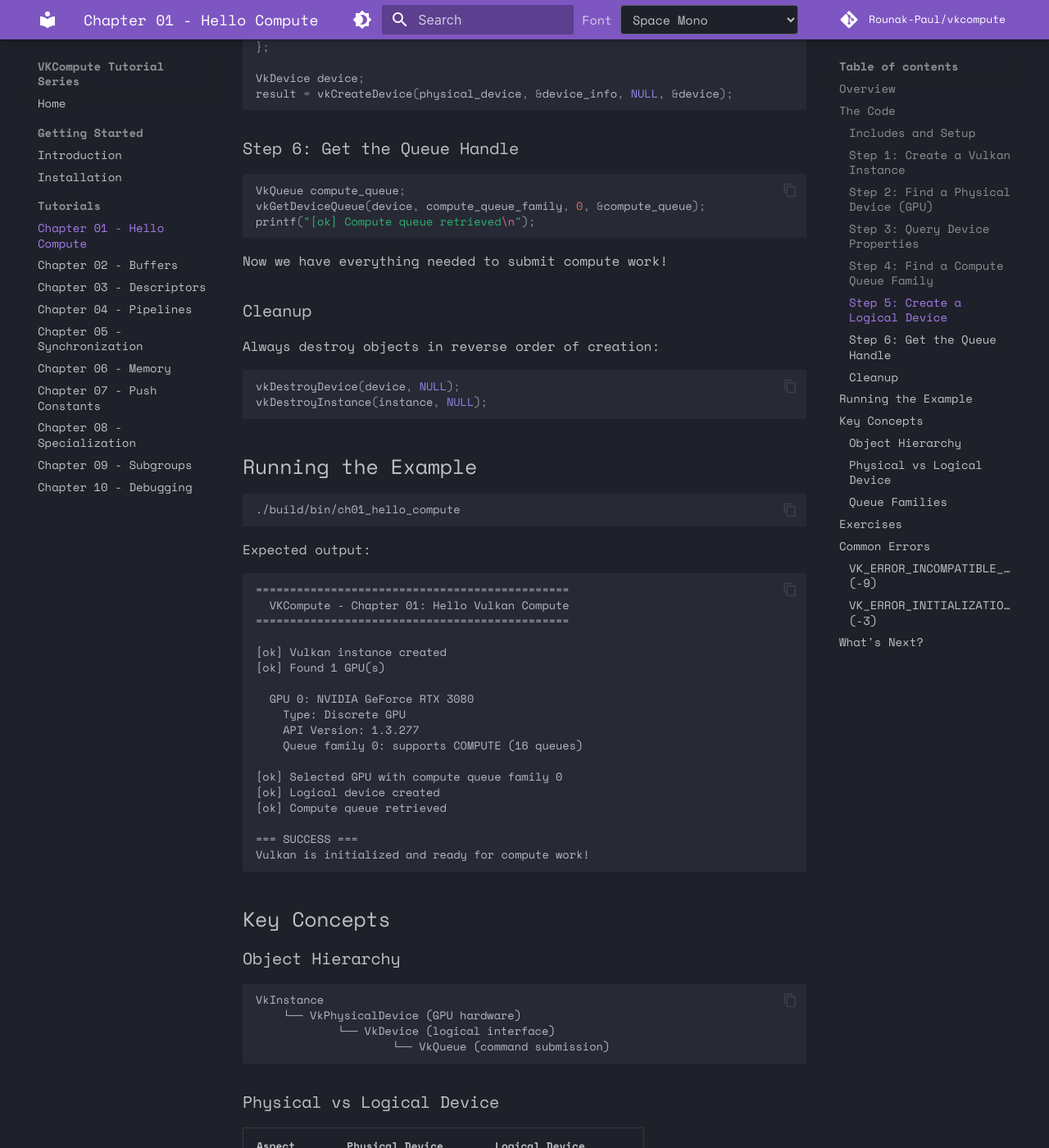
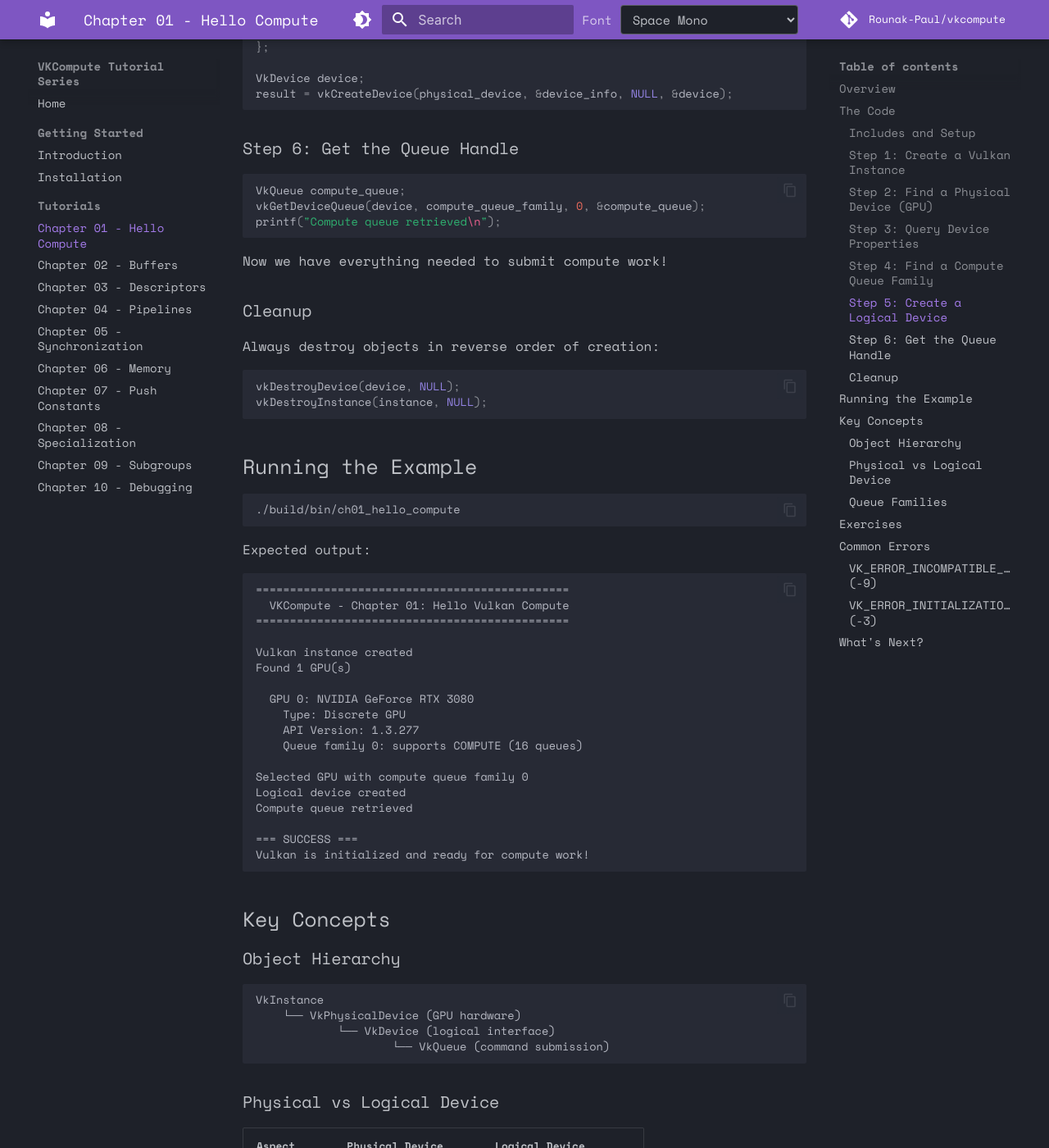
Before and after one commit to Rounak-Paul/vkcompute, an MkDocs documentation site: the page built from docs/docs/chapters/ch01_hello_compute.md, in a window 1280 px wide and 1400 px high, scrolled down 3381 px. Shown: the whole window at 82% size. Built offline with MkDocs 1.6.1 and Material for MkDocs 9.7.7, drawn with Linux system fonts in a browser that asks for light colours; comment, search, counter and statistics services are not loaded; some of the changed text lies outside the part shown.

Commit message:
formatting

````diff
--- a/docs/docs/chapters/ch01_hello_compute.md
+++ b/docs/docs/chapters/ch01_hello_compute.md
@@ -53,7 +53,7 @@ if (result != VK_SUCCESS) {
     fprintf(stderr, "Failed to create Vulkan instance!\n");
     return 1;
 }
-printf("[ok] Vulkan instance created\n");
+printf("Vulkan instance created\n");
 ```
 
 !!! note "sType Pattern"
@@ -159,7 +159,7 @@ result = vkCreateDevice(physical_device, &device_info, NULL, &device);
 ```c
 VkQueue compute_queue;
 vkGetDeviceQueue(device, compute_queue_family, 0, &compute_queue);
-printf("[ok] Compute queue retrieved\n");
+printf("Compute queue retrieved\n");
 ```
 
 Now we have everything needed to submit compute work!
@@ -185,17 +185,17 @@ Expected output:
   VKCompute - Chapter 01: Hello Vulkan Compute
 ==============================================
 
-[ok] Vulkan instance created
-[ok] Found 1 GPU(s)
+Vulkan instance created
+Found 1 GPU(s)
 
   GPU 0: NVIDIA GeForce RTX 3080
     Type: Discrete GPU
     API Version: 1.3.277
     Queue family 0: supports COMPUTE (16 queues)
 
-[ok] Selected GPU with compute queue family 0
-[ok] Logical device created
-[ok] Compute queue retrieved
+Selected GPU with compute queue family 0
+Logical device created
+Compute queue retrieved
 
 === SUCCESS ===
 Vulkan is initialized and ready for compute work!
````
Also changed, not shown: docs/docs/chapters/ch02_buffers.md (+1 -1 lines), docs/docs/chapters/ch05_synchronization.md (+1 -1 lines), docs/docs/installation.md (+4 -4 lines), docs/site/chapters/ch01_hello_compute/index.html, docs/site/chapters/ch02_buffers/index.html, docs/site/chapters/ch05_synchronization/index.html, docs/site/installation/index.html, 4 other files.
